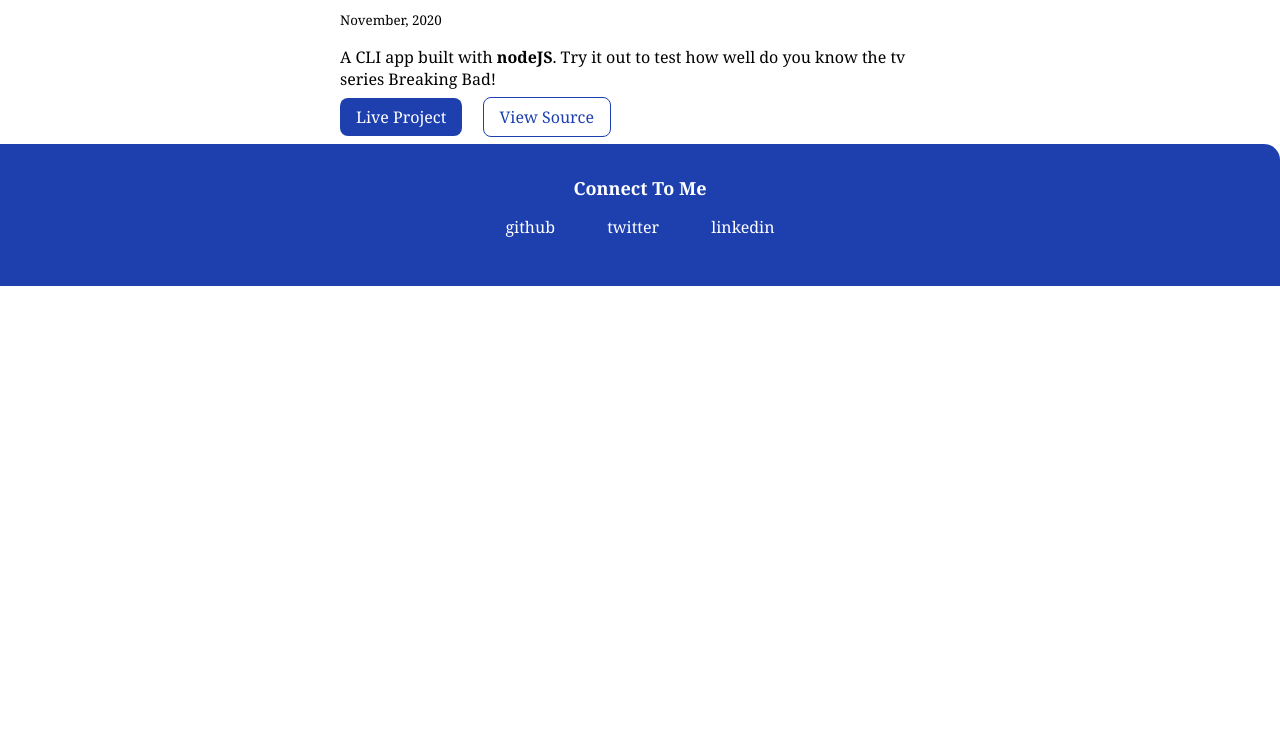
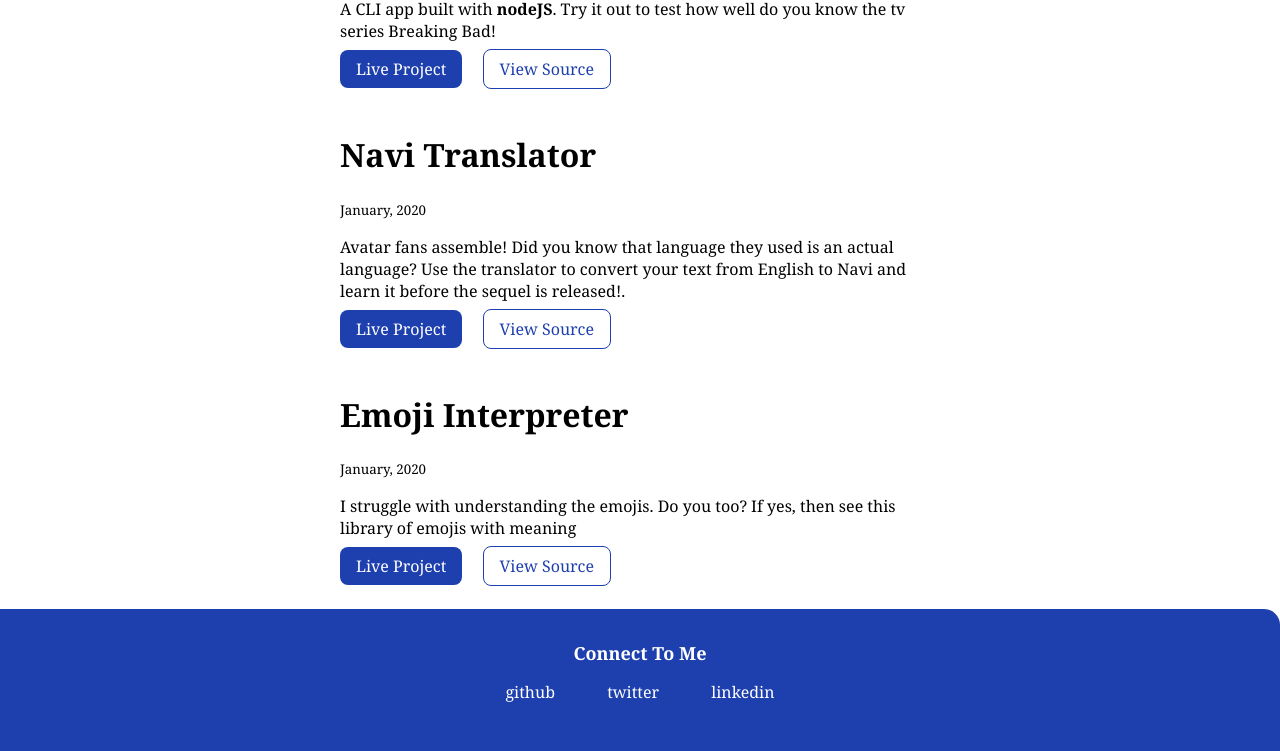
Before and after one commit to raghav518/neogcamp-lesson3-live, a plain HTML site: page projects.html in a window 1280 px wide. Shown: the part 661-1412 px from the top of the page. Before the commit the page ends 947 px from the top, so only its background shows below. Drawn offline with Linux system fonts and the light colour scheme.

Commit message:
updated project links

```diff
--- a/projects.html
+++ b/projects.html
@@ -36,7 +36,7 @@
         <li>
             <div class="container container-center showcase-list" >
                 <h1>How well do you know me?</h1>
-                <small> November, 2020</small>
+                <small> December, 2020</small>
                 <p>A CLI app built with <strong>nodeJS</strong>. Try it out to test how well do you know me!</p>
                 <a class="link link-primary" href="https://repl.it/@RaghavJain3/quiz-on-raghav?embed=1&output=1#index.js">Live Project</a>
                 <a class="link link-secondary" href="https://github.com/raghav518/DO-YOU-KNOW-ME-QUIZ">View Source</a>
@@ -46,13 +46,31 @@
         <li>
             <div class="container container-center">
                 <h1>Quiz on Breaking Bad</h1>
-                <small> November, 2020</small>
+                <small> December, 2020</small>
                 <p>A CLI app built with <strong>nodeJS</strong>. Try it out to test how well do you know the tv series Breaking Bad!</p>
                 <a class="link link-primary" href="https://repl.it/@RaghavJain3/breaking-bad-quiz?embed=1&output=1#index.js">Live Project</a>
                 <a class="link link-secondary" href="https://github.com/raghav518/quiz-on-breaking-bad">View Source</a>
             </div>
         </li>
-        <li></li>
+        <li>
+        <div class="container container-center">
+            <h1>Navi Translator</h1>
+            <small> January, 2020</small>
+            <p>Avatar fans assemble! Did you know that language they used is an actual language? Use the translator to convert your text from English to Navi and learn it before the sequel is released!.</p>
+            <a class="link link-primary" href="https://english-to-navi-translator.netlify.app/">Live Project</a>
+            <a class="link link-secondary" href="https://github.com/raghav518/neogcamp-navi-speak">View Source</a>
+        </div>
+    </li>
+
+    <li>
+        <div class="container container-center">
+            <h1>Emoji Interpreter</h1>
+            <small> January, 2020</small>
+            <p>I struggle with understanding the emojis. Do you too? If yes, then see this library of emojis with meaning</p>
+            <a class="link link-primary" href="https://codesandbox.io/s/emoji-interpreter-sqtl3">Live Project</a>
+            <a class="link link-secondary" href="https://github.com/raghav518/emoji-interpreter">View Source</a>
+        </div>
+    </li>
     </ul>
 
     <footer class="footer">
@@ -68,7 +86,7 @@
                 </a>
             </li>
             <li class="list-item-inline">
-                <a class="link" href="/">
+                <a class="link" href="https://www.linkedin.com/in/raghav-jain-913864204/">
                     linkedin
 
                 </a>
--- a/styles.css
+++ b/styles.css
@@ -28,7 +28,7 @@ hr{
 
 .container{
 
-    padding: 0rem 1rem;
+    padding: 1rem 1rem;
 
 }
 .container-center{
@@ -96,8 +96,7 @@ hr{
 
 /**header**/
 .hero{
-    padding: 2rem;
-    padding-top: 4rem;
+    padding: 1rem;
 
 }
 .hero .hero-img{
```
